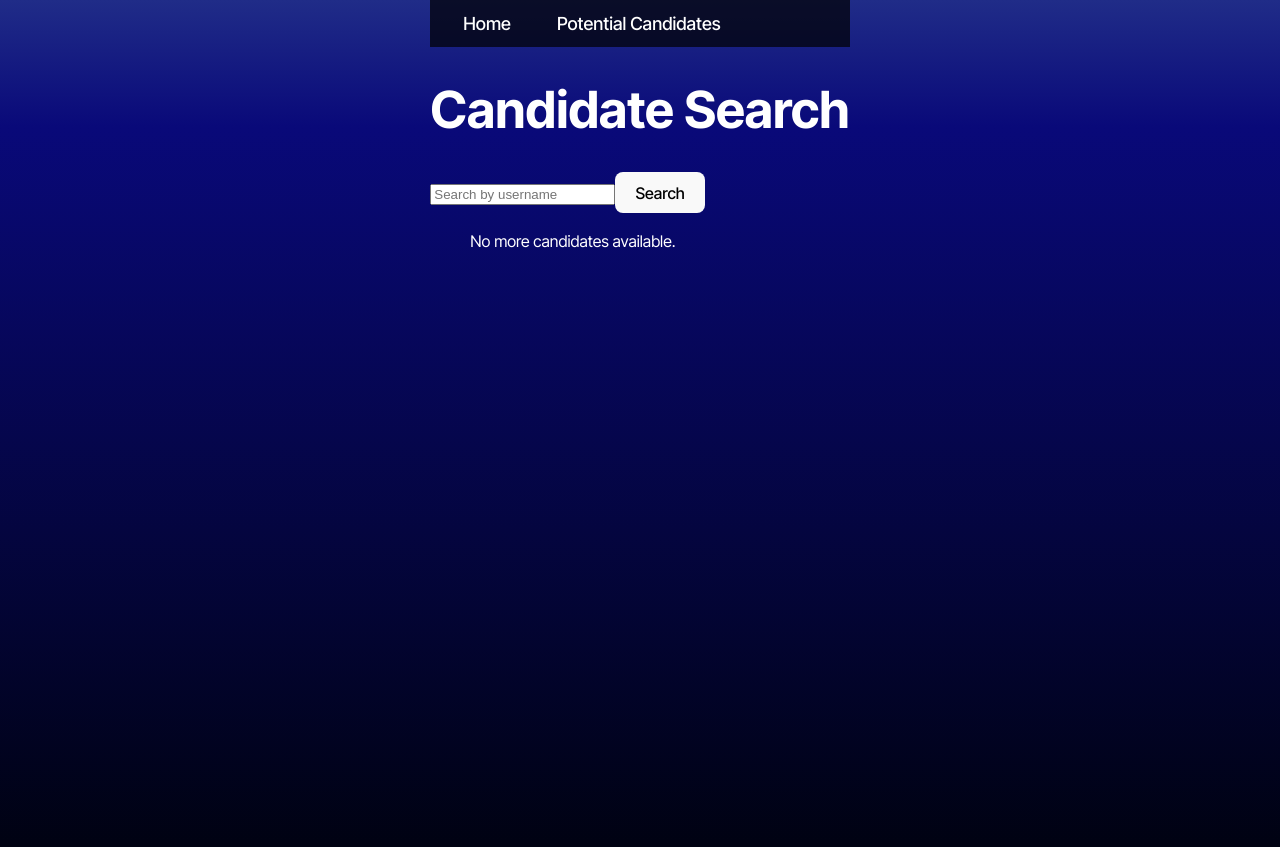
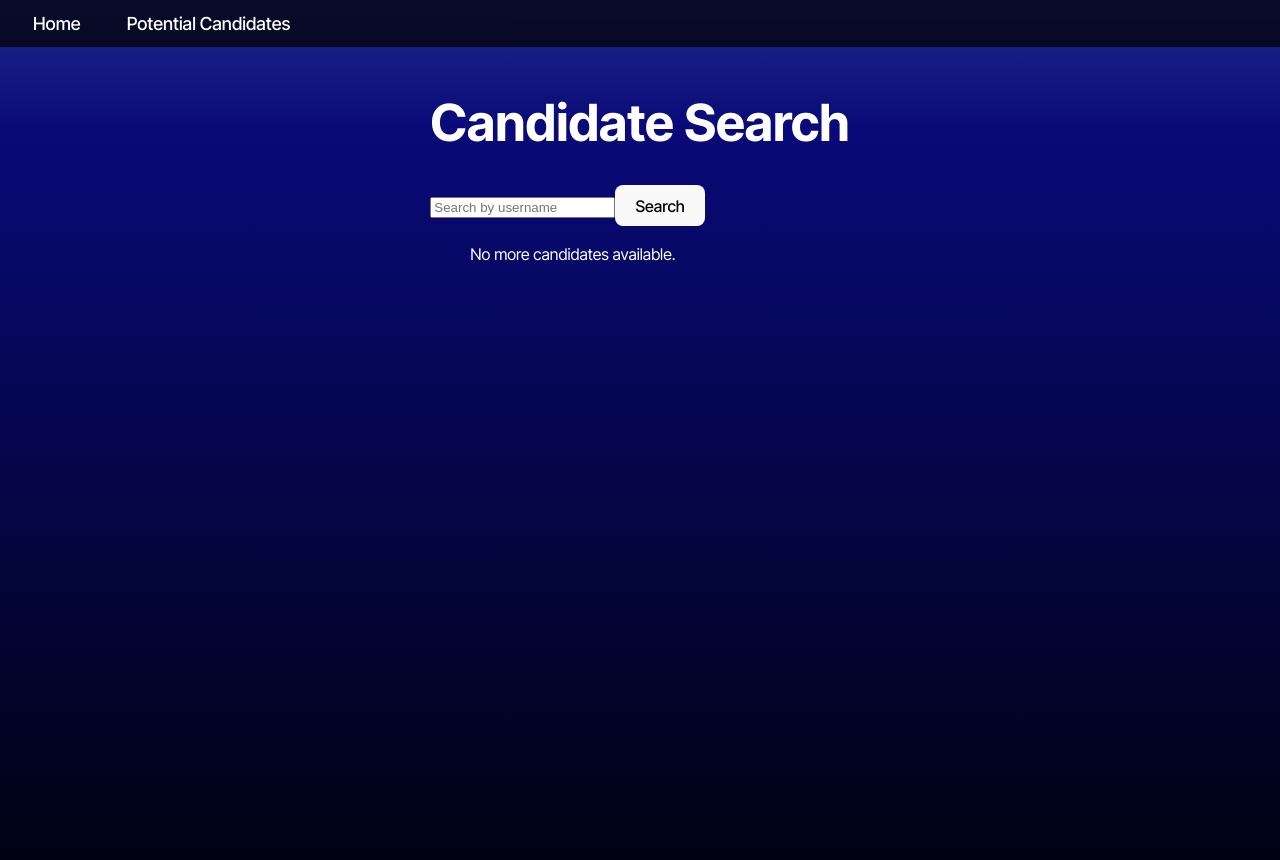
Before and after one commit to Pink727/Candidate_Search, a React (Vite) app: page / in a window 1280 px wide. Built offline with nearby package versions, Linux system fonts and the light colour scheme; no server answers.

Commit message:
Fix Nav component positioning and add padding to main content to prevent overlap

```diff
--- a/src/App.tsx
+++ b/src/App.tsx
@@ -5,7 +5,7 @@ function App() {
   return (
     <>
       <Nav />
-      <main>
+      <main style={{ paddingTop: '60px' }}> {/* Add padding to avoid content being hidden behind the nav */}
         <Outlet />
       </main>
     </>
--- a/src/styles/Nav.css
+++ b/src/styles/Nav.css
@@ -1,6 +1,11 @@
 .nav {
+  position: fixed;
+  top: 0;
+  left: 0;
+  width: 100%;
   background-color: rgba(0, 0, 0, 0.7); /* Transparent dark background */
   padding: 10px;
+  z-index: 1000; /* Ensure it stays on top of other elements */
 }
 
 .nav ul {
```
